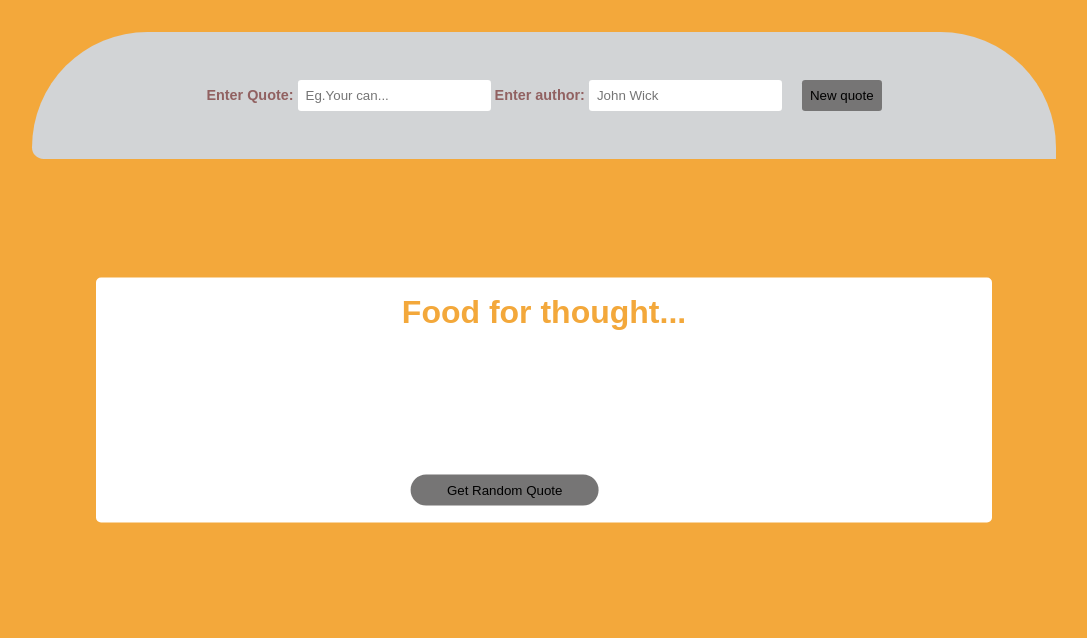
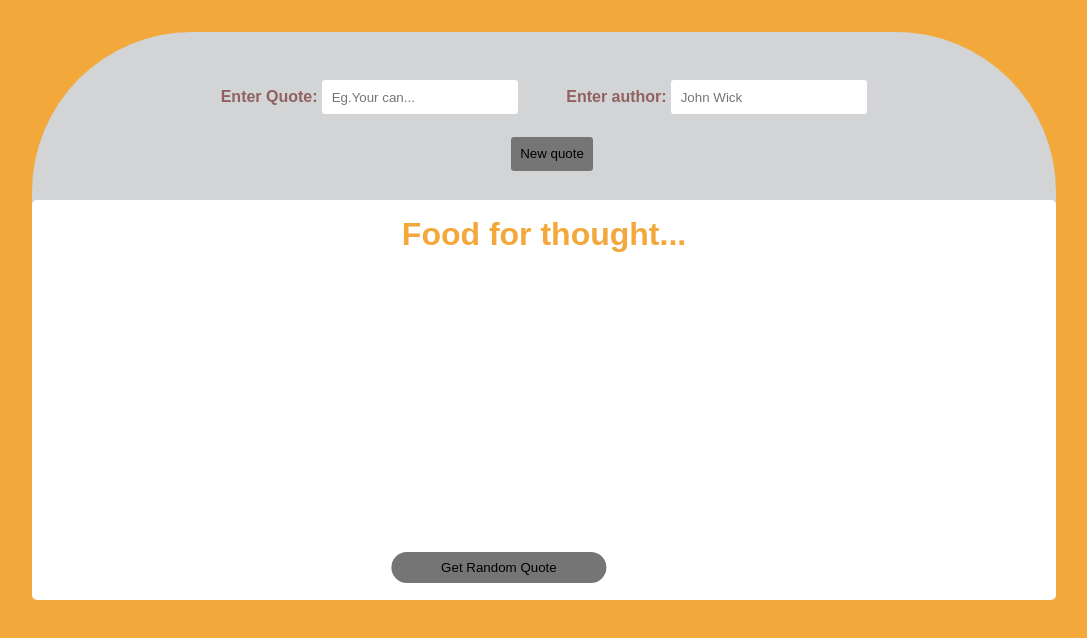
Before and after one commit to gai93003/Quote-generator-app, a plain HTML site: page frontend/index.html in a window 1280 px wide. Shown: the whole page, without its empty margins (96-1183 px from the left). Drawn offline with Linux system fonts and the light colour scheme; no server answers.

Commit message:
These are the files that whree i made some changes

```diff
--- a/frontend/index.html
+++ b/frontend/index.html
@@ -18,14 +18,15 @@
     </div>
     <form action="" id="new-quote-form">
       <fieldset>
-<label for="quote-inpt">Enter Quote:
+      <label for="quote-inpt">Enter Quote:
         <input id="quote-inpt" type="text" placeholder="Eg.Your can..." required>
       </label>
       <label for="author-inpt">Enter author:
         <input type="text" id="author-inpt", placeholder="John Wick" required>
       </label>
-      <button type="submit">New quote</button>
       </fieldset>
+      <button type="submit" id="add-new-quote">New quote</button>
+
     </form>
   </body>
 </html>
--- a/frontend/quote.mjs
+++ b/frontend/quote.mjs
@@ -1,5 +1,7 @@
 // const url = 'https://cs4cc48o8wwskkwk8oss0884.hosting.codeyourfuture.io/api/quotes';
-const url = 'https://gai93003-quote-generator.hosting.codeyourfuture.io/';
+// const url = 'https://gai93003-quote-generator.hosting.codeyourfuture.io/';
+
+const url = 'http://localhost:3000'
 
 const getQuote = async () => {
   try {
--- a/frontend/style.css
+++ b/frontend/style.css
@@ -12,7 +12,8 @@ body {
 
 .container {
   background: #fff;
-  width: 70%;
+  height: 50%;
+  width: 80%;
   position: fixed;
   top: 50%;
   left: 50%;
@@ -41,10 +42,12 @@ button {
 
 #new-quote-form fieldset {
   border: none;
+  display: flex;
+  gap: 3rem;
 }
 
 input#quote-inpt, input#author-inpt, form button {
-  padding:0.5rem;
+  padding:0.6rem;
   border: none;
   border-radius: 0.2rem;
   outline: none;
@@ -76,6 +79,7 @@ input#quote-inpt, input#author-inpt, form button {
   margin: rem auto 0;
 }
 
+
 p#author {
   right: 5%;
   position: absolute;
@@ -101,7 +105,7 @@ p#author {
 
 #new-quote-form {
   padding: 3rem;
-  margin: 2rem auto;
+  margin: 2rem auto 0;
   width: 80%;
   display: flex;
   gap: 1.4rem;
@@ -111,10 +115,11 @@ p#author {
   border-top-left-radius: 10rem;
   border-top-right-radius: 10rem;
   border-bottom-left-radius: 1rem;
+  flex-direction: column;
 }
 
 label {
   color: rgb(145, 97, 97);
   font-weight: bold;
-  font-size: 0.9rem;
+  font-size: 1rem;
 }
```
